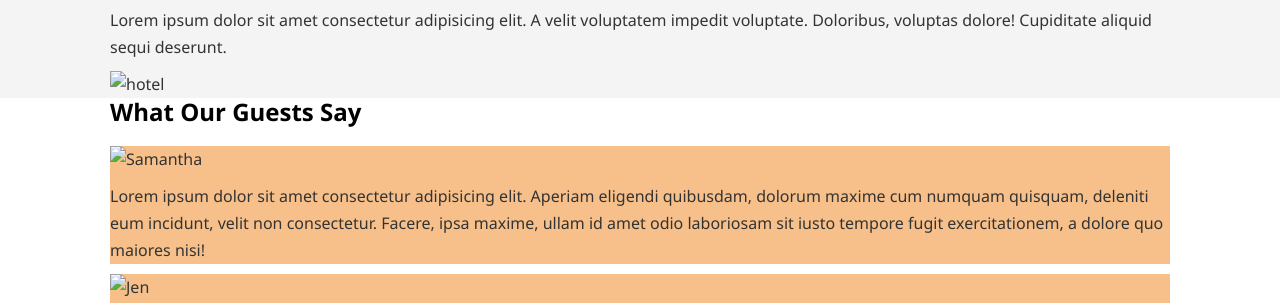
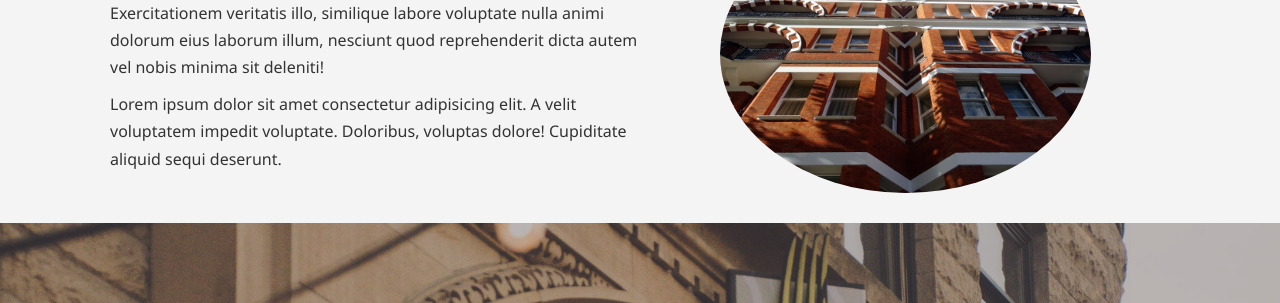
Before and after one commit to LukeTodd/hotel-website, a plain HTML site: page about.html in a window 1280 px wide. Shown: the part 182-485 px from the top of the page. Drawn offline with Linux system fonts and the light colour scheme; files that its build step writes are made by us from their sources.

Commit message:
finished about page

```diff
--- a/about.html
+++ b/about.html
@@ -1,14 +1,16 @@
 <!DOCTYPE html>
 <html lang="en">
+
 <head>
   <meta charset="UTF-8">
   <meta name="viewport" content="width=device-width, initial-scale=1.0">
   <meta http-equiv="X-UA-Compatible" content="ie=edge">
   <meta name="description" content="Welcome to the most extraordinary hotel in Boston Massachusetts">
   <meta name="keywords" content="hotel,boston hotel,new england hotel">
-  <link rel="stylesheet" href="css/style.css">
+  <link rel="stylesheet" href="/assets/style.css">
   <title>Hotel BT | About</title>
 </head>
+
 <body>
   <header>
     <nav id="navbar">
@@ -27,11 +29,14 @@
     <div class="container">
       <div class="info-left">
         <h1 class="l-heading"><span class="text-primary">About</span> Hotel BT</h1>
-        <p>Lorem ipsum dolor sit amet consectetur adipisicing elit. Exercitationem veritatis illo, similique labore voluptate nulla animi dolorum eius laborum illum, nesciunt quod reprehenderit dicta autem vel nobis minima sit deleniti!</p>
-        <p>Lorem ipsum dolor sit amet consectetur adipisicing elit. A velit voluptatem impedit voluptate. Doloribus, voluptas dolore! Cupiditate aliquid sequi deserunt.</p>
+        <p>Lorem ipsum dolor sit amet consectetur adipisicing elit. Exercitationem veritatis illo, similique labore
+          voluptate nulla animi dolorum eius laborum illum, nesciunt quod reprehenderit dicta autem vel nobis minima sit
+          deleniti!</p>
+        <p>Lorem ipsum dolor sit amet consectetur adipisicing elit. A velit voluptatem impedit voluptate. Doloribus,
+          voluptas dolore! Cupiditate aliquid sequi deserunt.</p>
       </div>
       <div class="info-right">
-        <img src="./img/photo-2.jpg" alt="hotel">
+        <img src="/assets/photos/photo-2.jpg" alt="hotel">
       </div>
     </div>
   </section>
@@ -42,14 +47,18 @@
     <div class="container">
       <h2 class="l-heading">What Our Guests Say</h2>
       <div class="testimonial bg-primary">
-        <img src="./img/person-1.jpg" alt="Samantha">
-        <p>Lorem ipsum dolor sit amet consectetur adipisicing elit. Aperiam eligendi quibusdam, dolorum maxime cum numquam quisquam, deleniti eum incidunt, velit non consectetur. Facere, ipsa maxime, ullam id amet odio laboriosam sit iusto tempore fugit exercitationem, a dolore quo maiores nisi!</p>
+        <img src="/assets/photos/person-1.jpg" alt="Samantha">
+        <p>Lorem ipsum dolor sit amet consectetur adipisicing elit. Aperiam eligendi quibusdam, dolorum maxime cum
+          numquam quisquam, deleniti eum incidunt, velit non consectetur. Facere, ipsa maxime, ullam id amet odio
+          laboriosam sit iusto tempore fugit exercitationem, a dolore quo maiores nisi!</p>
       </div>
 
       <div class="testimonial bg-primary">
-          <img src="./img/person-2.jpg" alt="Jen">
-          <p>Lorem ipsum dolor sit amet consectetur adipisicing elit. Aperiam eligendi quibusdam, dolorum maxime cum numquam quisquam, deleniti eum incidunt, velit non consectetur. Facere, ipsa maxime, ullam id amet odio laboriosam sit iusto tempore fugit exercitationem, a dolore quo maiores nisi!</p>
-        </div>
+        <img src="/assets/photos/person-2.jpg" alt="Jen">
+        <p>Lorem ipsum dolor sit amet consectetur adipisicing elit. Aperiam eligendi quibusdam, dolorum maxime cum
+          numquam quisquam, deleniti eum incidunt, velit non consectetur. Facere, ipsa maxime, ullam id amet odio
+          laboriosam sit iusto tempore fugit exercitationem, a dolore quo maiores nisi!</p>
+      </div>
     </div>
   </section>
 
@@ -57,4 +66,5 @@
     <p>Hotel BT &copy; 2019, All RIghts Reserved</p>
   </footer>
 </body>
+
 </html>
--- a/assets/style.css
+++ b/assets/style.css
@@ -74,6 +74,20 @@ p{
 
 .clr {
   clear: both;
+}
+
+.l-heading{
+  font-size: 40px;
+}
+
+.py-1 {
+  padding: 10px 0;
+}
+.py-2 {
+  padding: 20px 0;
+}
+.py-3 {
+  padding: 30px 0;
 }
 
 /* Navbar */
@@ -172,6 +186,53 @@ p{
   margin-bottom: 10px;
 }
 
+/* About Info */
+#about-info .info-right {
+float: right;
+width: 50%;
+min-height: 100%;
+}
+
+#about-info .info-right img {
+  display: block;
+  margin: auto;
+  width: 70%;
+  border-radius: 50%;
+}
+
+#about-info .info-left {
+  float: left;
+  width: 50%;
+  min-height: 100%;
+}
+
+/* Testimonials */
+#testimonials {
+  height: 600px;
+  background: url('/assets/photos/test-bg.jpg') no-repeat center center/cover;
+  padding-top: 100px;
+}
+
+#testimonials h2 {
+  color: white;
+  text-align: center;
+  padding-bottom: 40px;
+}
+
+#testimonials .testimonial {
+  padding: 20px;
+  margin-bottom: 40px;
+  border-radius: 5px;
+  opacity: 0.9;
+}
+
+#testimonials .testimonial img {
+  width: 100px;
+  float: left;
+  margin-right: 20px;
+  border-radius: 50%;
+}
+
 /* Footer */
 #main-footer {
   text-align: center;
```
Also changed, not shown: contact.html (+6 -2 lines).
